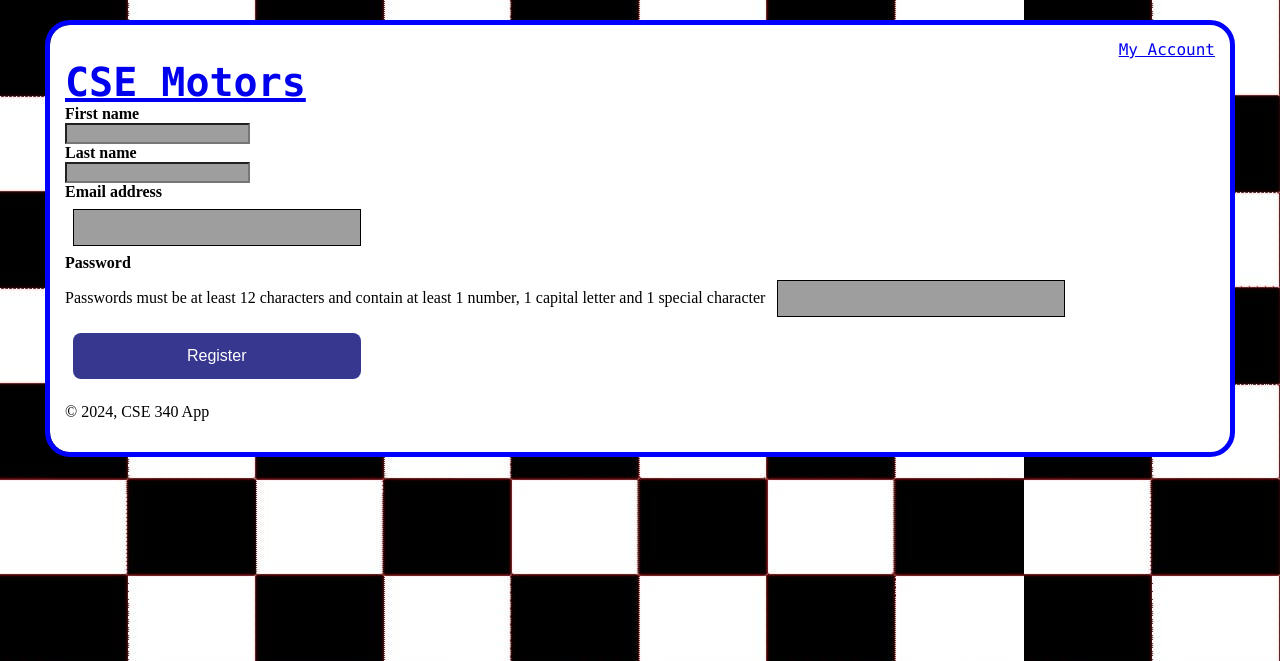
After one commit to jlcrow23/cse340starter, a Node server app: template views/account/registration.ejs in a window 1280 px wide. The commit adds this page. Shown: the top 661 px of the page. Run offline with Node 20, Linux system fonts and the light colour scheme; the template is opened without the code that fills it, so the values that code supplies are empty; some libraries are stand-ins or nearby versions; grey boxes are pictures that could not be loaded.

Commit message:
Finished up learning activities

```diff
--- a/package.json
+++ b/package.json
@@ -10,6 +10,7 @@
   "author": "",
   "license": "ISC",
   "dependencies": {
+    "body-parser": "^1.20.2",
     "connect-flash": "^0.1.1",
     "connect-pg-simple": "^9.0.1",
     "dotenv": "^16.0.3",
--- a/public/css/styles.css
+++ b/public/css/styles.css
@@ -199,6 +199,18 @@ input[type=email], input[type=password] {
   box-sizing: border-box;
 }
 
+input:required:invalid, input:focus:invalid {
+  background-image: url(/images/invalid.png);
+  background-position: right top;
+  background-repeat: no-repeat;
+ }
+
+  input:required:valid {
+  background-image: url(/images/valid.png);
+  background-position: right top;
+  background-repeat: no-repeat;
+  }
+
 button {
   background-color: rgb(55, 55, 144);
   color: white;
--- a/routes/accountRoute.js
+++ b/routes/accountRoute.js
@@ -5,5 +5,7 @@ const accountController = require("../controllers/accountController")
 
 // Route to build account login by account view
 router.get("/type/:accountId", accountController.buildLogin);
+router.get("/type/:accountId", accountController.buildRegistration);
+router.post('/register', accountController.registerAccount);
 
 module.exports = router;
--- a/server.js
+++ b/server.js
@@ -12,10 +12,13 @@ const app = express()
 const static = require("./routes/static")
 const baseController = require("./controllers/baseController")
 const inventoryRoute = require("./routes/inventoryRoute")
+const invController = require("./controllers/invController")
 const utilities = require("./utilities/")
 const session = require("express-session")
 const pool = require('./database/')
+const accountController = require("./controllers/accountController")
 const accountRoute = require("./routes/accountRoute")
+const bodyParser = require("body-parser")
 
 /* *******************************
  * Middleware
@@ -38,6 +41,10 @@ app.use(function(req, res, next){
   next()
 })
 
+// BodyParser available
+app.use(bodyParser.json())
+app.use(bodyParser.urlencoded({ extended: true})) // for parsing application/x-www-form-urlencoded
+
 /* ***********************
  * View Engine and Templates
  *************************/
@@ -46,6 +53,9 @@ app.use(expressLayouts)
 /* app.use(express.static("public"));*/
 app.use("/public", express.static("public"))
 app.set("layout", "./layouts/layout") // not at views root
+// Route to build login view
+app.get("/login", utilities.handleErrors(accountController.buildLogin))
+
 
 /* ***********************
  * Routes
@@ -56,7 +66,7 @@ app.get("/", utilities.handleErrors(baseController.buildHome))
 // Inventory Routes
 app.use("/inv", utilities.handleErrors(inventoryRoute))
 // Account Routes
-app.use("/account", utilities.handleErrors(accountRoute))
+app.use("/account", require("./routes/accountRoute"), utilities.handleErrors(accountRoute))
 // File Not Found Route - must be last route in list
 app.use(async (req, res, next) => {
   next({status: 404, message: 'Sorry, we appear to have gotten lost.'})
--- /dev/null
+++ b/views/account/registration.ejs
@@ -0,0 +1,31 @@
+<!--Content Heading Block-->
+<% if (title) { %>
+    <h1><%= title %></h1>
+    <% } else {
+        res.redirect('/')
+    } %>
+
+    <!--Message Block-->
+<%# messages() %> <!-- the (#) disables the code while the (-) or unescaped indicator will display it-->
+
+<!--Registration Block-->
+<form action="/views/account/registration.ejs" method="post">
+    <div class="register">
+        <label for="account_firstname"><b>First name</b></label><br>
+        <input type="text" name="account_firstname" required><br>
+
+        <label for="account_lastname"><b>Last name</b></label><br>
+        <input type="text" name="account_lastname" required><br>
+
+        <label for="account_email"><b>Email address</b></label><br>
+        <input type="email" name="account_email" required><br>
+
+        <label for="account_password"><b>Password</b></label><br>
+        <span>Passwords must be at least 12 characters and contain at least 1 number, 1 capital letter and 1 special character</span>
+        <input type="password" name="account_password" required pattern="^(?=.*\d)(?=.*[a-z])(?=.*[A-Z])(?=.*[^a-zA-Z0-9])(?!.*\s).{12,}$"><br>
+
+
+
+        <button id ="registerbutt" type="submit">Register</button>
+    </div>
+</form>
--- a/views/index.ejs
+++ b/views/index.ejs
@@ -56,7 +56,7 @@
                 <li>"Coolest ride on the road." (4/5)</li>
                 <li>"I'm feeling McFly!" (5/5)</li>
                 <li>"The most futuristic ride of our day." (4/5)</li>
-                <li>"80's livin and I loce it!" (5/5)</li>
+                <li>"80's livin and I love it!" (5/5)</li>
             </ul>
         </div>
     </div>
```
Also changed, not shown: controllers/accountController.js (+42 -0 lines), models/account-model.js (added, +15 -0 lines), pnpm-lock.yaml.
